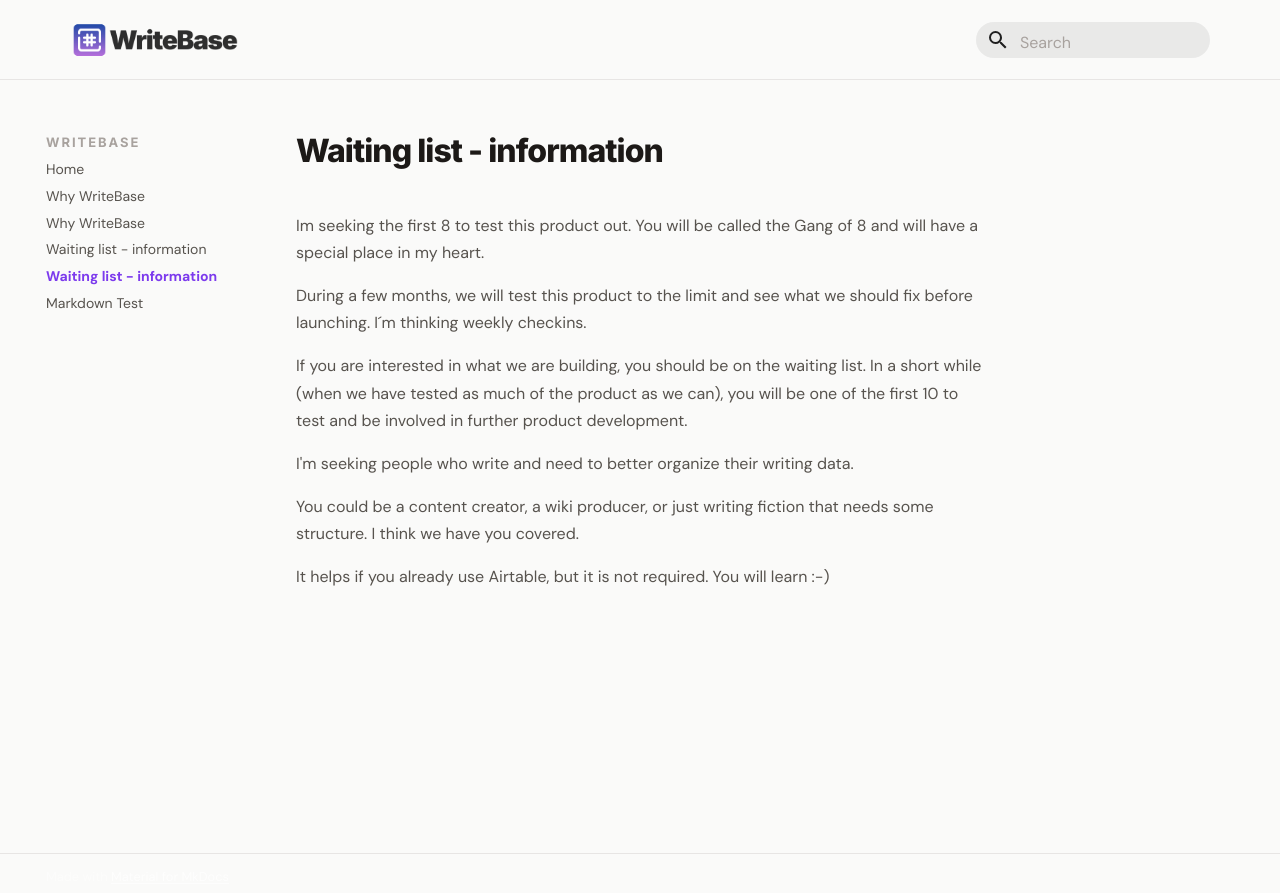
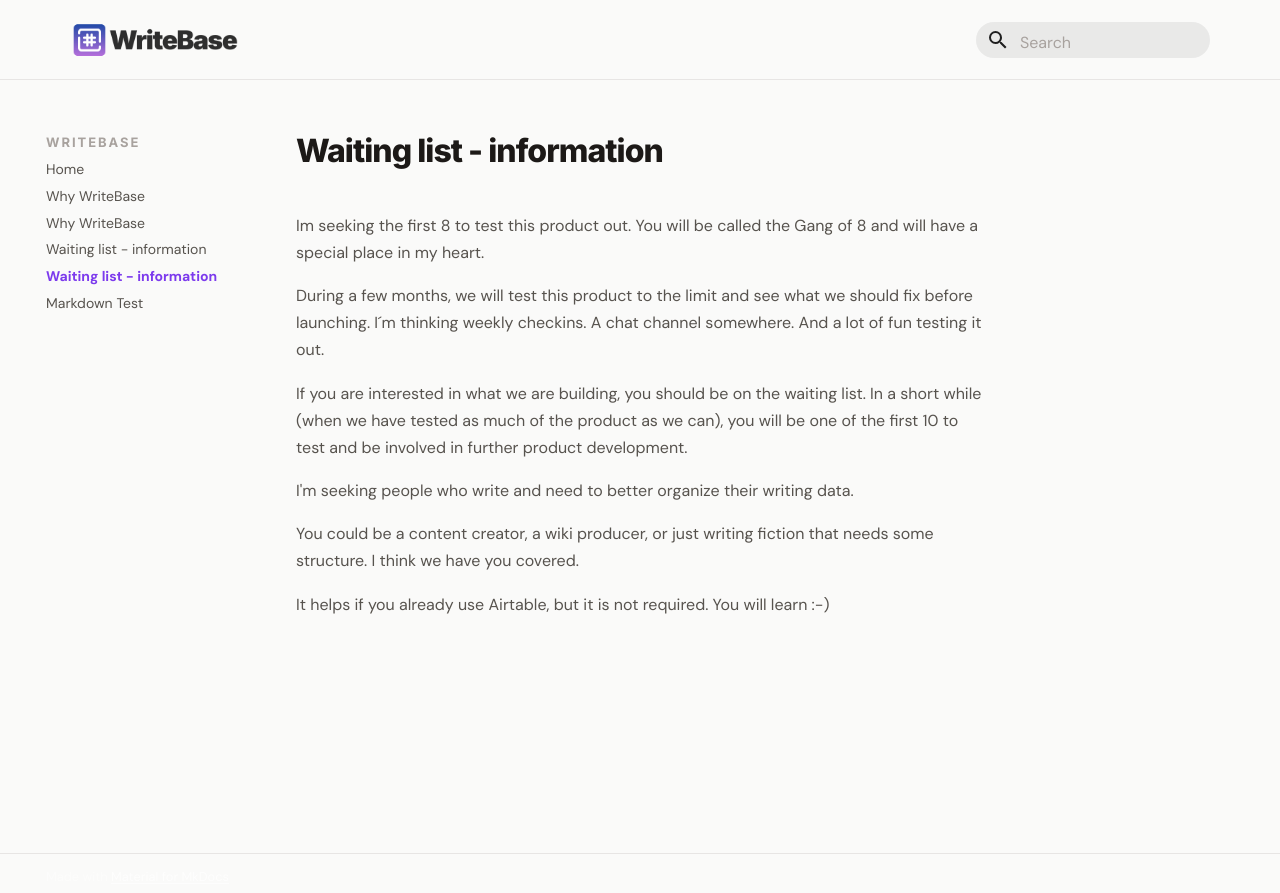
Before and after one commit to larssonhthomas-afk/writebase-docs, an MkDocs documentation site: the page built from docs/20waiting-list---information.md, in a window 1280 px wide. Shown: the top 893 px of the page. Built offline with MkDocs 1.6.1 and Material for MkDocs 9.7.7, drawn with Linux system fonts in a browser that asks for light colours; some web fonts are replaced.

Commit message:
Update 20waiting-list---information.md

```diff
--- a/docs/20waiting-list---information.md
+++ b/docs/20waiting-list---information.md
@@ -8,7 +8,7 @@ nav_order: 20
 
 Im seeking the first 8 to test this product out. You will be called the Gang of 8 and will have a special place in my heart.
 
-During a few months, we will test this product to the limit and see what we should fix before launching. I´m thinking weekly checkins.
+During a few months, we will test this product to the limit and see what we should fix before launching. I´m thinking weekly checkins. A chat channel somewhere. And a lot of fun testing it out.
 
 If you are interested in what we are building, you should be on the waiting list. In a short while (when we have tested as much of the product as we can), you will be one of the first 10 to test and be involved in further product development.
 
```
